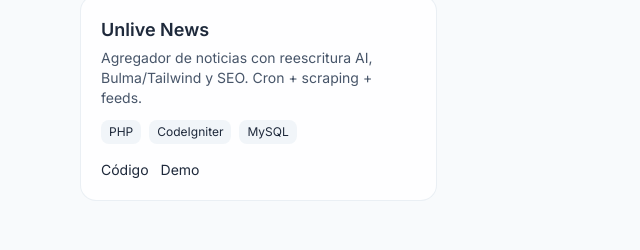
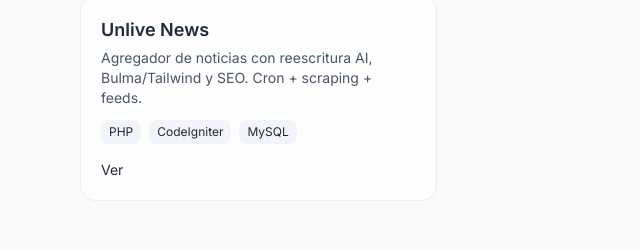
Before and after one commit to brianlatre/brianlatre.github.io, a plain HTML site: page index.html in a window 1280 px wide. Shown: the part 784-1034 px from the top of the page, 0-640 px from the left. Drawn offline with nearby package versions, Linux system fonts and the light colour scheme.

Commit message:
Update index.html

```diff
--- a/index.html
+++ b/index.html
@@ -149,8 +149,7 @@
             <li class="rounded-lg bg-slate-100 dark:bg-slate-800/70 px-2 py-1">MySQL</li>
           </ul>
           <div class="mt-4 flex gap-3 text-sm">
-            <a class="link-underline" href="#" target="_blank" rel="noopener">Código</a>
-            <a class="link-underline" href="#" target="_blank" rel="noopener">Demo</a>
+            <a class="link-underline" href="https://unlivenews.com" target="_blank" rel="noopener">Ver</a>
           </div>
         </article>
       </div>
```
